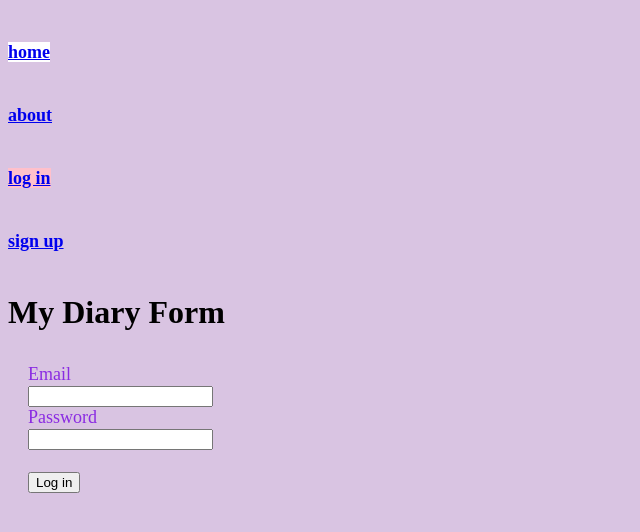
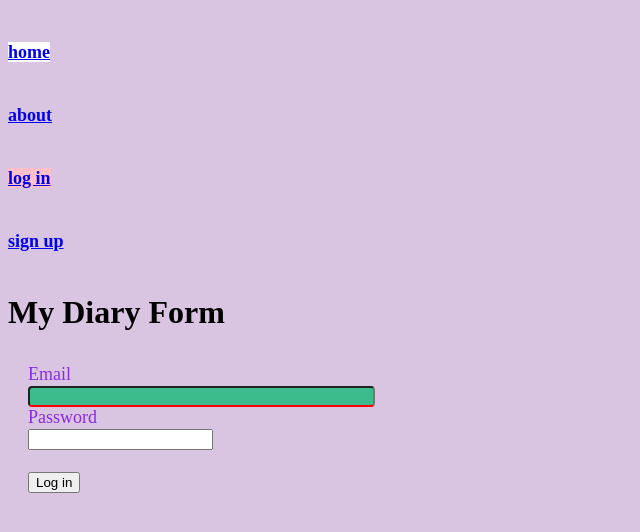
Before and after one commit to jokale/my-diary, a React (Create React App) app: page /login in a window 1280 px wide. Shown: the top 532 px of the page, without its empty margins (0-640 px from the left). Built offline with nearby package versions, Linux system fonts and the light colour scheme; a web font is replaced by a local one.

Commit message:
change login input type

```diff
--- a/src/Components/Login.js
+++ b/src/Components/Login.js
@@ -7,7 +7,7 @@
                 <h1>My Diary Form</h1>
                 <form>
                     <label>Email</label><br></br>
-                    <input></input><br></br>
+                    <input type="text"></input><br></br>
                     <label>Password</label><br></br>
                     <input type="password"></input><br></br>
                     <br></br> <button type="submit">Log in</button><br></br>
```
Also changed, not shown: 1 other file (tests, documents, lock files or other folders).
